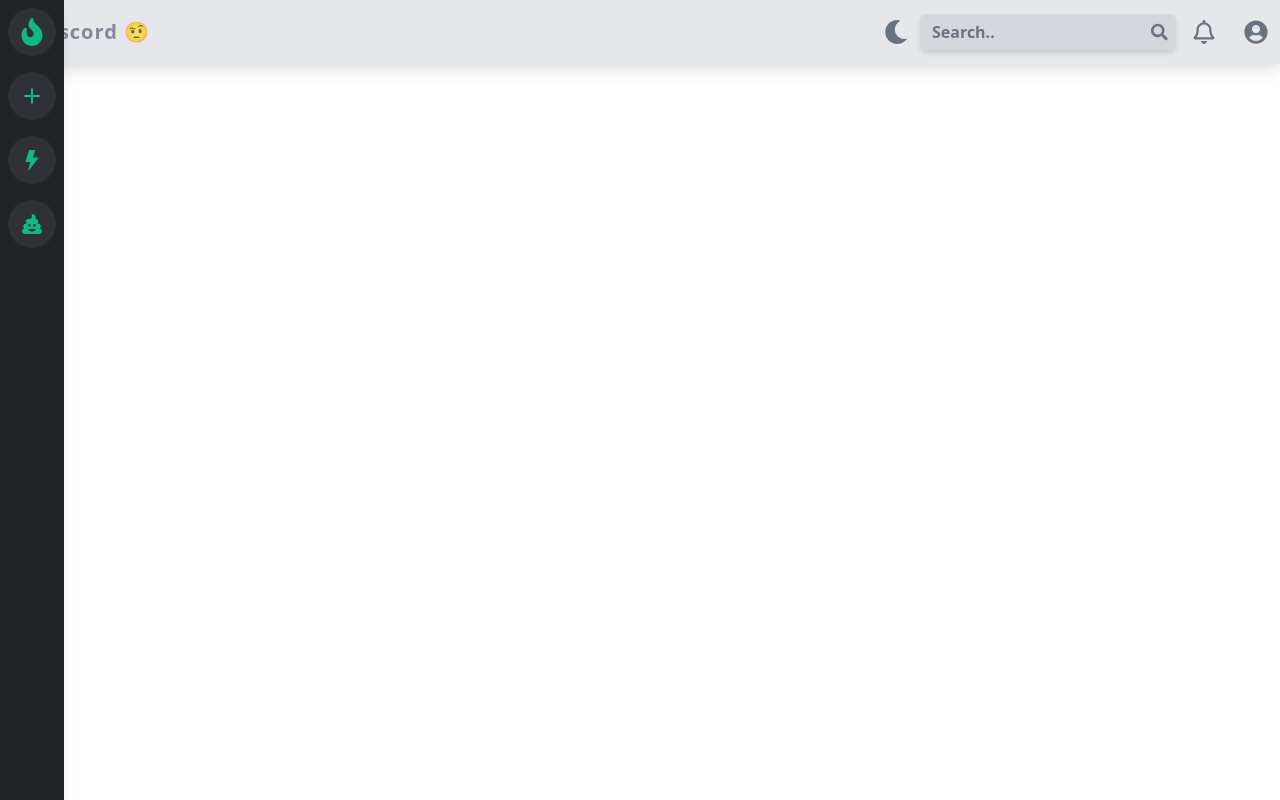
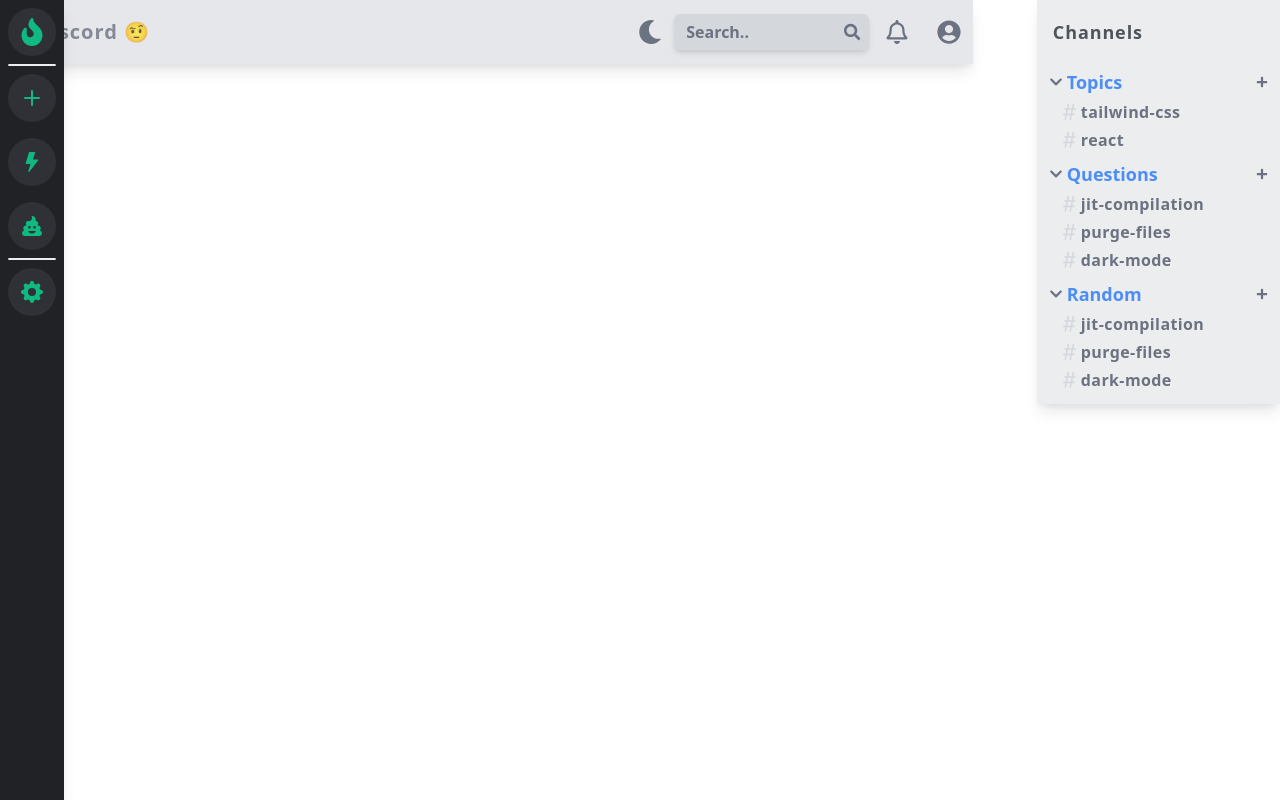
Before and after one commit to mariemnasri/Discord-animated-dashbord, a React (Create React App) app: page / in a window 1280 px wide. Built offline with nearby package versions, Linux system fonts and the light colour scheme.

Commit message:
ChannelBar

```diff
--- a/src/App.js
+++ b/src/App.js
@@ -1,4 +1,5 @@
 import "./App.css";
+import ChannelBar from "./components/ChannelBar";
 import SideBar from "./components/SideBar";
 import TopNav from "./components/TopNav";
 
@@ -7,6 +8,7 @@ function App() {
     <div className="flex">
       <TopNav />
       <SideBar />
+      <ChannelBar />
     </div>
   );
 }
--- /dev/null
+++ b/src/components/ChannelBar.js
@@ -0,0 +1,70 @@
+import React, { useState } from "react";
+import { BsHash } from "react-icons/bs";
+import { FaChevronDown, FaChevronRight, FaPlus } from "react-icons/fa";
+
+const topics = ["tailwind-css", "react"];
+const questions = ["jit-compilation", "purge-files", "dark-mode"];
+const random = ["variants", "plugins"];
+
+const ChannelBar = () => {
+  return (
+    <div className="channel-bar shadow-lg">
+      <ChannelBloc />
+      <div className="channel-container">
+        <DropDown header="Topics" selections={topics} />
+        <DropDown header="Questions" selections={questions} />
+        <DropDown header="Random" selections={questions} />
+      </div>
+    </div>
+  );
+};
+
+const ChannelBloc = () => (
+  <div className="channel-bloc">
+    <h5 className="channel-bloc-text">Channels</h5>
+  </div>
+);
+
+const DropDown = ({ header, selections }) => {
+  const [expanded, setExpanded] = useState(true);
+
+  return (
+    <div className="dropdown">
+      <div className="dropdown-header">
+        <ChevronIcon expanded={expanded} />
+        <h5
+          className={
+            expanded ? "dropdown-header-text-selected" : "dropdown-header-text"
+          }
+        >
+          {header}
+        </h5>
+        <FaPlus
+          size="12"
+          className="text-accent text-opacity-80 my-auto ml-auto"
+        />
+      </div>
+      {expanded &&
+        selections &&
+        selections.map((selection) => <TopicSelection selection={selection} />)}
+    </div>
+  );
+};
+
+const ChevronIcon = ({ expanded }) => {
+  const chevClass = "text-accent text-opacitiy-80 my-auto mr-1";
+  return expanded ? (
+    <FaChevronDown size="14" className={chevClass} />
+  ) : (
+    <FaChevronRight size="14" className={chevClass} />
+  );
+};
+
+const TopicSelection = ({ selection }) => (
+  <div className="dropdown-selection">
+    <BsHash size="24" className="text-gray-400" />
+    <h5 className="dropdown-selection-text">{selection}</h5>
+  </div>
+);
+
+export default ChannelBar;
--- a/src/components/SideBar.js
+++ b/src/components/SideBar.js
@@ -18,12 +18,15 @@ const SideBar = () => {
                     shadow-lg"
     >
       <SideBarIcon icon={<FaFire size="28" />} text="tooltip 🔥  " />
+      <Divider />
       <SideBarIcon icon={<BsPlus size="32" />} text="tooltip ➕ " />
       <SideBarIcon
         icon={<BsFillLightningFill size="20" />}
         text="tooltip ⚡  "
       />
       <SideBarIcon icon={<FaPoo size="20" />} text="tooltip 💩 " />
+      <Divider />
+      <SideBarIcon icon={<BsGearFill size="22" />} />
     </div>
   );
 };
@@ -34,4 +37,6 @@ const SideBarIcon = ({ icon, text }) => (
     <span class="sidebar-tooltip hidden group-hover:block">{text}</span>
   </div>
 );
+
+const Divider = () => <hr className="sidebar-hr" />;
 export default SideBar;
--- a/src/index.css
+++ b/src/index.css
@@ -1,6 +1,5 @@
 @tailwind base;
 @tailwind components;
-@tailwind utilities;
 @import-normalize;
 
 *,
@@ -54,6 +53,17 @@
       duration-100
       origin-left
       ;
+  }
+
+  .sidebar-hr {
+    @apply
+      bg-gray-200
+      dark:bg-gray-800
+      border
+      border-gray-200
+      dark:border-gray-800
+      rounded-full
+      mx-2;
   }
 
   /** Top navigation */
@@ -146,4 +156,127 @@
       rounded
   }
 
+  /**Channel Bar*/
+
+  .channel-bar{
+    @apply
+      w-80
+      h-auto
+      m-0
+      ml-16
+      bg-gray-200
+      dark:bg-gray-800
+      overflow-hidden
+  }
+
+  .channel-container{
+    @apply
+      flex
+      flex-col
+      items-center
+      justify-start
+      p-1
+      m-0
+  }
+
+  .channel-bloc{
+    @apply
+      flex
+      items-center
+      justify-center
+      h-16
+      m-0
+      p-0
+  }
+
+  .channel-bloc-text{
+    @apply
+      text-lg
+      tracking-wider
+      font-bold
+      text-gray-600
+      dark:text-gray-400
+      mr-auto
+      ml-4
+      my-auto
+      align-middle
+  }
+
+  .dropdown{
+    @apply
+      m-0
+      w-full
+      px-2
+      pb-2
+      transition
+      duration-300
+      ease-in-out
+  }
+
+  .dropdown-header{
+    @apply
+      flex
+      flex-row
+      items-center
+      justify-evenly
+      mx-0
+      text-gray-500
+      cursor-pointer
+  }
+
+  .dropdown-header-text{
+    @apply
+      text-gray-500
+      text-opacity-90
+      text-lg
+      font-semibold
+      cursor-default
+  }
+
+  .dropdown-header-text-selected{
+    @apply
+      text-blue-500
+      text-opacity-90
+      text-lg
+      font-bold
+  }
+
+  .dropdown-selection{
+    @apply
+      flex
+      flex-row
+      items-center
+      justify-evenly
+      mt-1
+      mr-auto
+      ml-2
+      transition
+      duration-300
+      ease-in-out
+      cursor-pointer
+  }
+
+  .dropdown-selection-text{
+    @apply
+      text-gray-500
+      font-semibold
+      tracking-wide
+      mr-auto
+      transition
+      duration-300
+      ease-in-out
+      hover:text-pink-500
+      dark:hover:text-gray-500
+      cursor-pointer
+  }
 }
+
+@tailwind utilities;
+
+::-webkit-scrollbar {
+  background-color: transparent;
+}
+
+::-webkit-scrollbar-thumb {
+  @apply bg-gray-500 dark:bg-green-400;
+}
```
